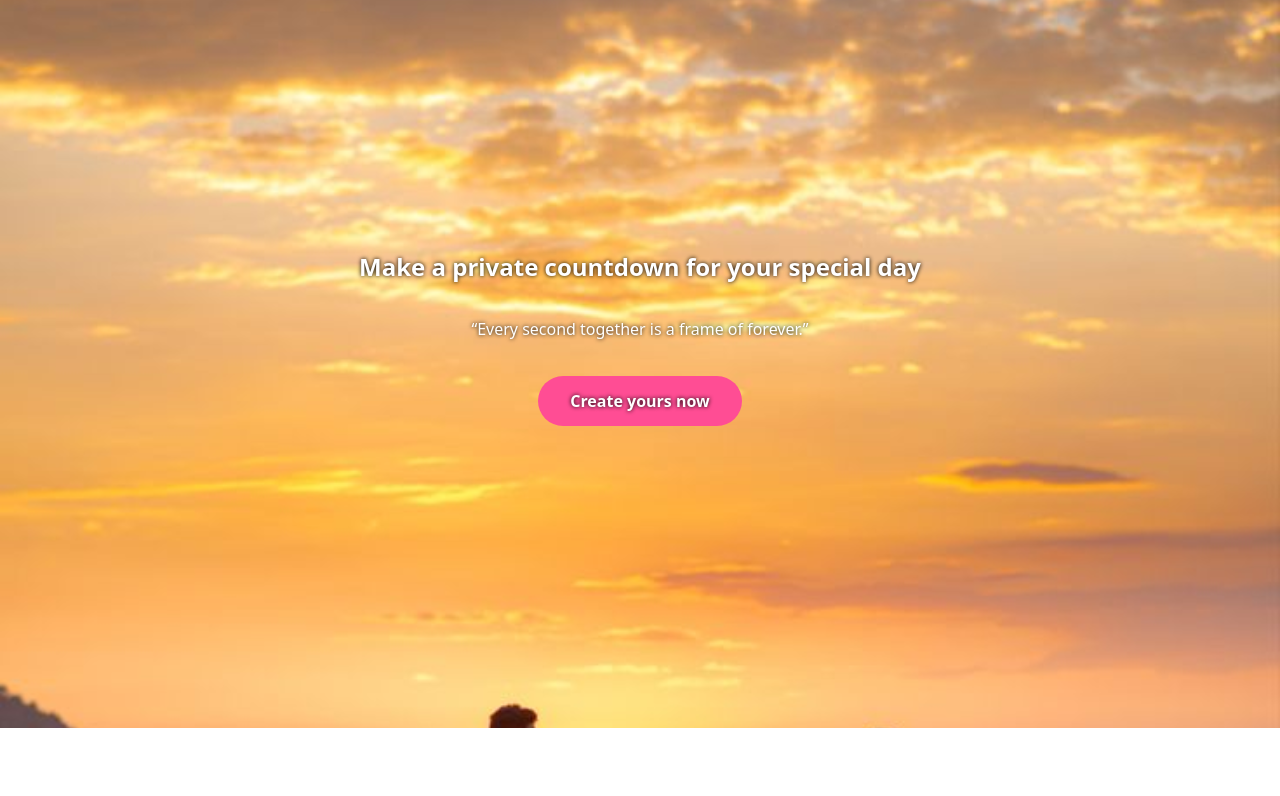
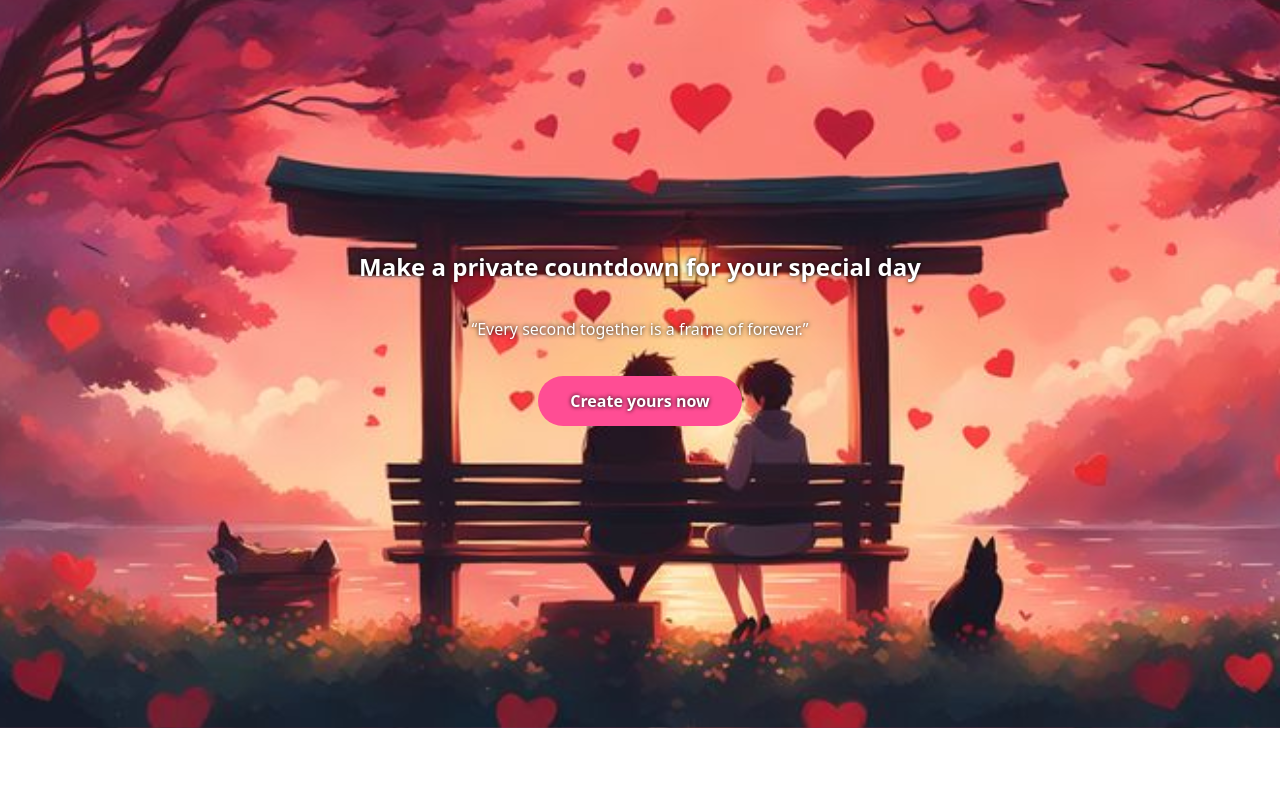
Before and after one commit to Yashveer-man/couple-countdown, a plain HTML site: page index.html in a window 1280 px wide. Shown: the part 72-868 px from the top of the page. Drawn offline with Linux system fonts and the light colour scheme.

Commit message:
Update index.html

```diff
--- a/index.html
+++ b/index.html
@@ -5,7 +5,7 @@
   <title>Couple Countdown ❤️</title>
   <meta name="viewport" content="width=device-width,initial-scale=1"/>
   <style>
-    body{margin:0;font-family:system-ui;background:url('hero.jpg') center/cover fixed;color:#fff}
+    body{margin:0;font-family:system-ui;background:url('lover.jpg') center/cover fixed;color:#fff}
     section{min-height:100vh;display:flex;flex-direction:column;justify-content:center;align-items:center;text-align:center;text-shadow:0 0 4px #000}
     .btn{background:#ff4d94;color:#fff;padding:14px 32px;border-radius:30px;text-decoration:none;font-weight:bold;margin-top:20px}
   </style>
```
